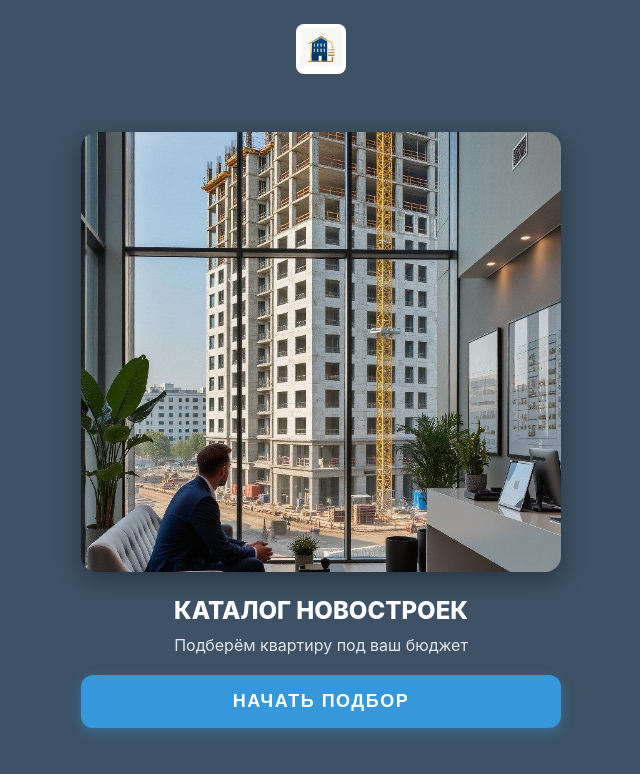
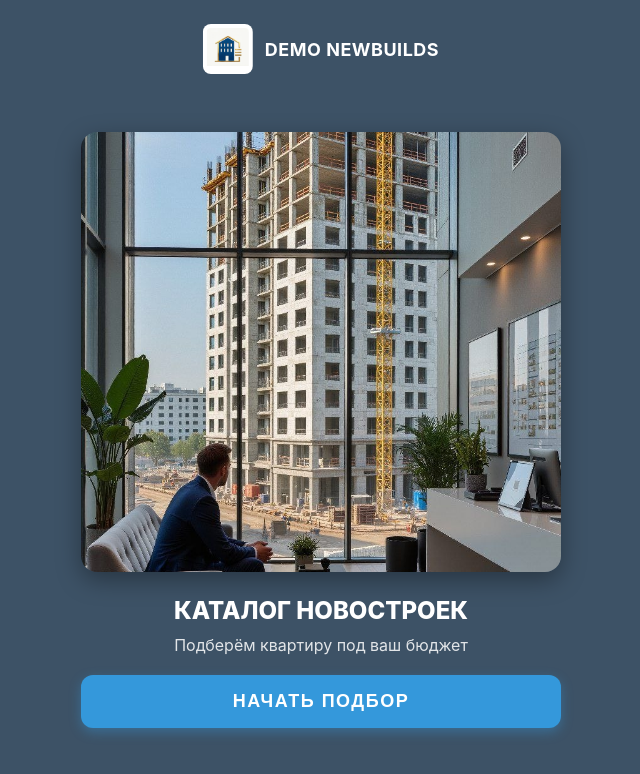
Before and after one commit to 777ernest888-oss/demo-miniapp-realty, a plain HTML site: page index.html in a window 1280 px wide. Shown: the whole page, without its empty margins (319-959 px from the left). Drawn offline with nearby package versions, Linux system fonts and the light colour scheme; no server answers.

Commit message:
Update index.html

```diff
--- a/index.html
+++ b/index.html
@@ -14,6 +14,7 @@
   <div id="welcomeScreen" class="screen welcome">
     <div id="welcomeBrand" class="welcome-brand">
       <img src="logo.png" alt="Logo" class="brand-logo">
+      <span class="brand-company"></span>
       </div>
     <img id="welcomeImage" class="welcome-img" src="welcome-bg.jpg" alt="Welcome">
     <div class="welcome-bottom">
```
